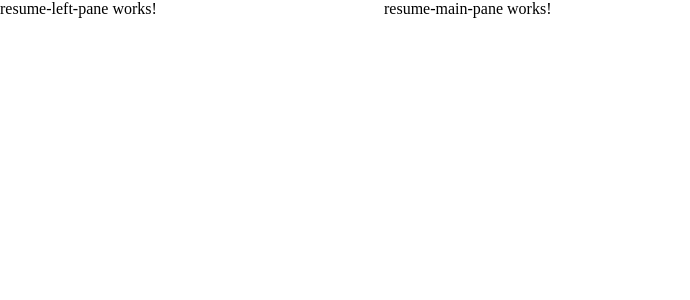
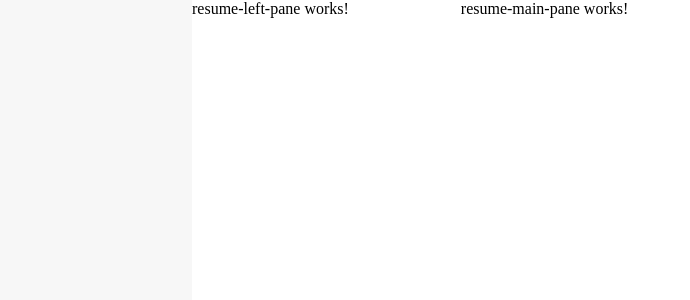
Before and after one commit to riivanov/riivanov.github.io, an Angular app: page / in a window 1280 px wide. Shown: the top 300 px of the page, without its empty margins (0-690 px from the left). Built offline with nearby package versions, Linux system fonts and the light colour scheme.

Commit message:
added LiberationSerif font

```diff
--- a/src/styles.scss
+++ b/src/styles.scss
@@ -1,16 +1,24 @@
-/* Add application styles & imports to this file! */
+@font-face {
+    font-family: LiberationSerif-Regular;
+    src: url(./assets/LiberationSerif-Regular.ttf);
+}
+
 html {
     display: flex;
-    flex: 1 0 100%;
+    font-family: 'Liberation Serif Regular';
 
     body {
         display: flex;
-        flex: 1 0 100%;
+        flex: 1 auto;
+        justify-content: center;
         margin: 0;
+        background-color: #F7F7F7;
 
         resume-container {
             display: flex;
-            flex: 1 0 100%;
+            width: 70%;
+            justify-content: center;
+            background-color: #FFFFFF;
         }
     }
 }
```
Also changed, not shown: src/assets/LiberationSerif-Regular.ttf (added).
